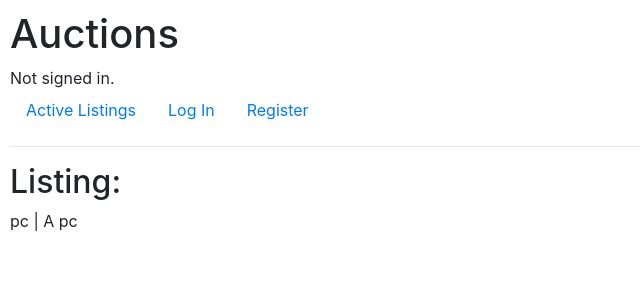
After one commit to mpellino/commerce, a Django app: page /1 in a window 1280 px wide. The commit adds this page. Shown: the top 300 px of the page, without its empty margins (0-640 px from the left). Run offline with Django 3.2, Linux system fonts and the light colour scheme; data comes from the database, SQL or seed files in the repository; some libraries are stand-ins or nearby versions.

Commit message:
Create a beta single listing page.
Url, view and template in place. Need a lot of work still.

```diff
--- /dev/null
+++ b/auctions/templates/auctions/listing_detail.html
@@ -0,0 +1,8 @@
+{% extends "auctions/layout.html" %}
+
+{% block body %}
+    <h2>Listing:</h2>
+
+    {{listing.product}} | {{listing.description}}
+
+{% endblock %}
--- a/auctions/urls.py
+++ b/auctions/urls.py
@@ -4,6 +4,7 @@ from . import views
 
 urlpatterns = [
     path("", views.index, name="index"),
+    path("<int:listing_id>", views.listing_detail, name="listing_detail"),
     path("login", views.login_view, name="login"),
     path("logout", views.logout_view, name="logout"),
     path("register", views.register, name="register")
--- a/auctions/views.py
+++ b/auctions/views.py
@@ -8,10 +8,16 @@ from .models import User, AuctionListing
 
 
 def index(request):
+    return render(request, "auctions/index.html", {
+        "products": AuctionListing.objects.all()
+    } )
 
-    return render(request, "auctions/index.html", {
-        "product": AuctionListing.objects.all()
-    } )
+
+def listing_detail(request, listing_id):
+    listing = AuctionListing.objects.get(id=listing_id)
+    return render(request, "auctions/listing_detail.html", {
+        "listing": listing
+    })
 
 
 def login_view(request):
```
Also changed, not shown: auctions/templates/auctions/index.html (+4 -3 lines).
